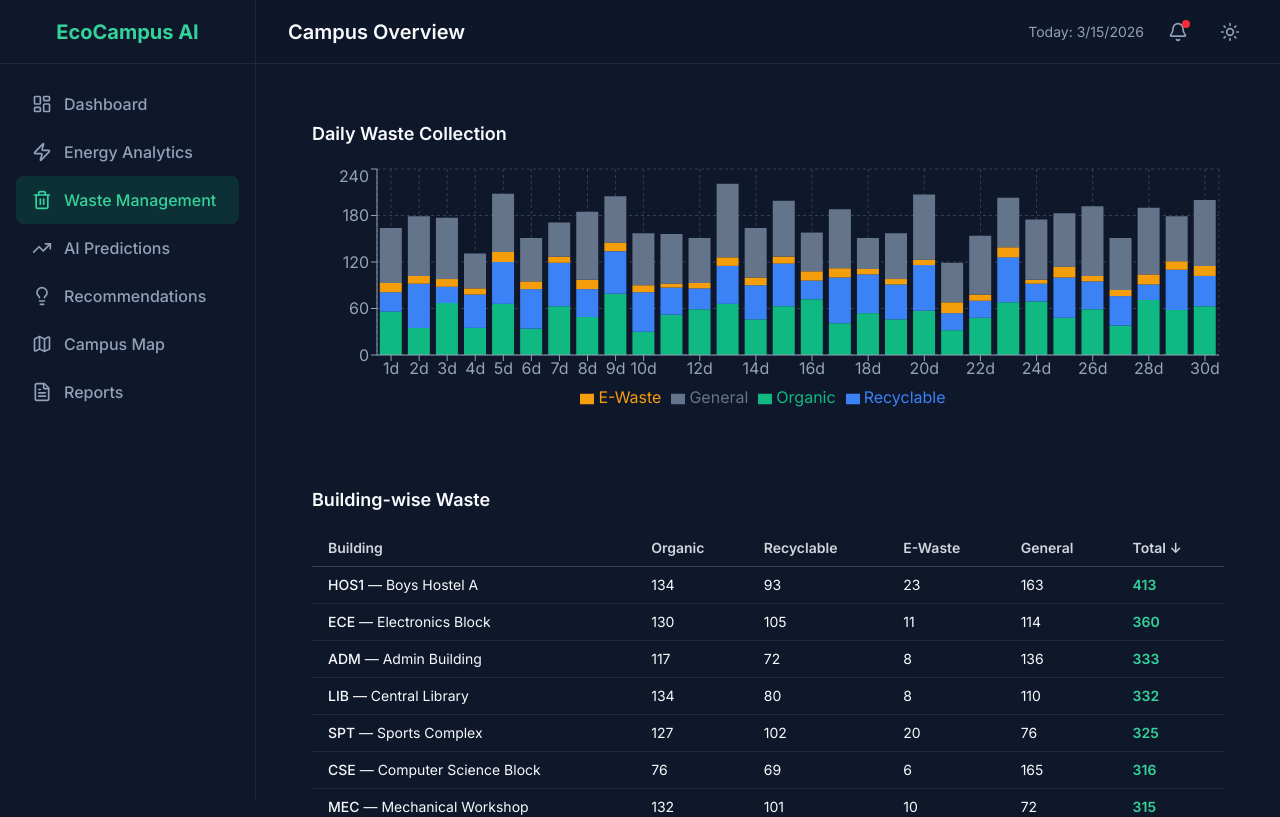
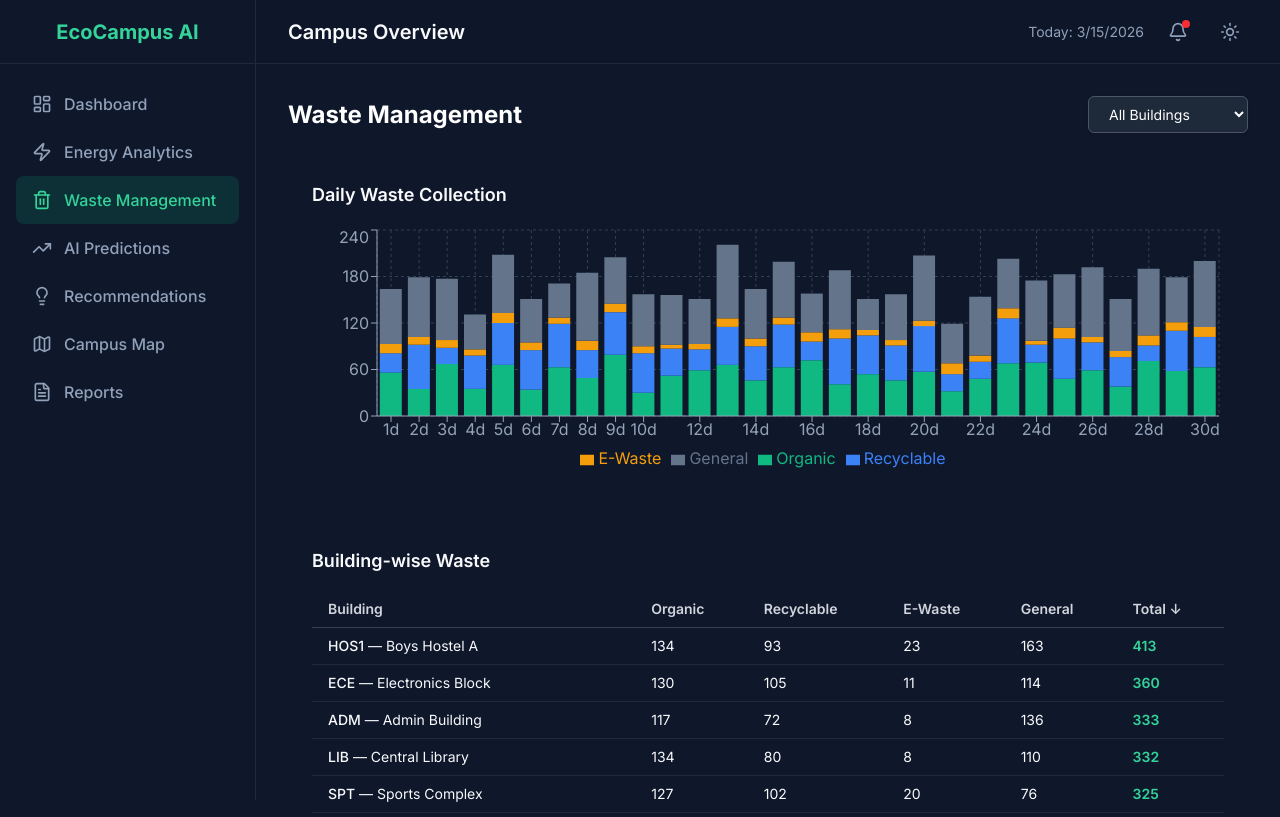
Before and after one commit to segfaultsz/EcoCampusAI, a Next.js app in the folder frontend/: page /waste in a window 1280 px wide. Shown: the top 817 px of the page. Built offline with nearby package versions, Linux system fonts and the light colour scheme.

Commit message:
feat(04-05): add building filter to waste page.tsx

```diff
--- a/frontend/src/app/waste/page.tsx
+++ b/frontend/src/app/waste/page.tsx
@@ -1,4 +1,5 @@
 'use client';
+import { useState } from 'react';
 import WasteStackedBar from '@/components/waste/WasteStackedBar';
 import WasteTable from '@/components/waste/WasteTable';
 import DiversionGauge from '@/components/waste/DiversionGauge';
@@ -6,32 +7,50 @@ import WasteTrendChart from '@/components/waste/WasteTrendChart';
 import WastePieChart from '@/components/waste/WastePieChart';
 
 export default function WastePage() {
+  const [building, setBuilding] = useState('All Buildings');
+
   return (
     <div className="space-y-6">
+      <div className="flex items-center justify-between">
+        <h1 className="text-2xl font-bold text-gray-800 dark:text-white">Waste Management</h1>
+        <select
+          value={building}
+          onChange={(e) => setBuilding(e.target.value)}
+          className="rounded-md border border-gray-300 bg-white px-4 py-2 text-sm shadow-sm focus:border-emerald-500 focus:outline-none focus:ring-1 focus:ring-emerald-500 dark:border-gray-600 dark:bg-gray-800 dark:text-white"
+        >
+          <option value="All Buildings">All Buildings</option>
+          <option value="Main Building">Main Building</option>
+          <option value="Science Block">Science Block</option>
+          <option value="Library">Library</option>
+          <option value="Sports Complex">Sports Complex</option>
+          <option value="Hostel A">Hostel A</option>
+        </select>
+      </div>
+
       <div className="glass-card p-6">
         <h2 className="mb-4 text-lg font-semibold">Daily Waste Collection</h2>
-        <WasteStackedBar />
+        <WasteStackedBar building={building} />
       </div>
 
       <div className="glass-card p-6">
         <h2 className="mb-4 text-lg font-semibold">Building-wise Waste</h2>
-        <WasteTable />
+        <WasteTable building={building} />
       </div>
 
       <div className="grid grid-cols-1 gap-6 lg:grid-cols-2">
         <div className="glass-card p-6">
           <h2 className="mb-4 text-lg font-semibold">Waste Diversion Rate</h2>
-          <DiversionGauge />
+          <DiversionGauge building={building} />
         </div>
         <div className="glass-card p-6">
           <h2 className="mb-4 text-lg font-semibold">Monthly Waste Trend</h2>
-          <WasteTrendChart />
+          <WasteTrendChart building={building} />
         </div>
       </div>
 
       <div className="glass-card p-6">
         <h2 className="mb-4 text-lg font-semibold">Waste Composition</h2>
-        <WastePieChart />
+        <WastePieChart building={building} />
       </div>
     </div>
   );
```
